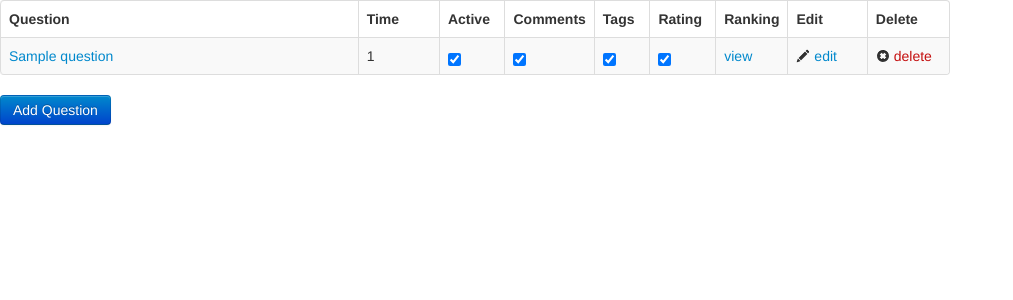
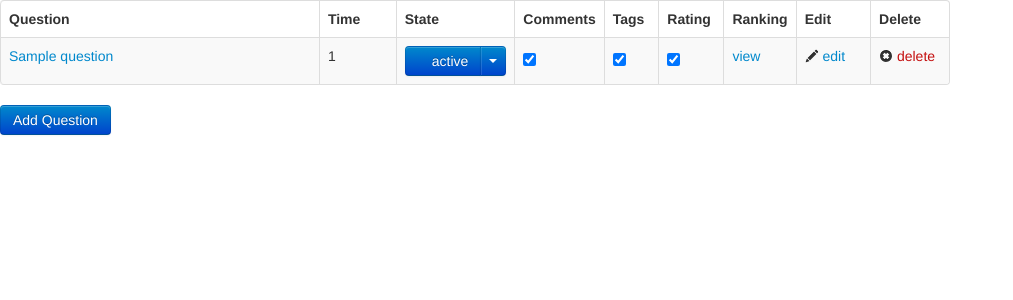
Before and after one commit to matthijsbos/SWE_2013_Groep2, a Flask app: template templates/question_list.html in a window 1280 px wide. Shown: the top 300 px of the page, without its empty margins (0-1013 px from the left). Run offline with Flask 2, Linux system fonts and the light colour scheme; the visitor is signed in with stand-in values (Sample User, id 1); tables that the repository leaves empty hold one stand-in row (values such as "Sample post"); the template is opened without the code that fills it: most values are stand-ins (such as "Sample title", 1, 10 or a date in 2020); data that the repository does not hold is empty.

Commit message:
changes on question list page

```diff
--- a/controllers/question.py
+++ b/controllers/question.py
@@ -11,58 +11,53 @@ from controllers.scheduler import Scheduler
 class QuestionController():
     # TODO: remove toggle_question, fix availability
     @staticmethod
-    def toggle_question(q_id, type):
-        '''toggles a question between answerable and not answerable'''
+    def toggle_options(args):
         if g.lti.is_instructor():
-            active = QuestionController.availability({'id':q_id,'type':type})
-            return json.dumps({"toggle":active, "check": True})
+            try:
+                type = args['type']
+            except KeyError:
+                return
+
+            question = Question.by_id(args['id'])
+            if question is None:
+                return
+
+            if not g.lti.is_instructor() and type != 'reviewable':
+                return
+
+            rv = None
+            if type == 'Answerable':
+                rv = question.answerable = not question.answerable
+                question.activate_time = datetime.now()
+                question.reviewable = question.archived = False
+                question.state = 'Answerable'
+
+            elif type == 'Reviewable':
+                if not question.reviewable:
+                    Scheduler(args['id'])
+                    question.reviewable = True
+                rv = question.reviewable
+                question.answerable = question.archived = False
+                question.state = 'Reviewable'
+
+            elif type == 'Archived':
+                rv = question.archived = not question.archived
+                question.answerable = question.reviewable = False
+                question.state = 'Archived'
+
+            elif type == 'comments':
+                rv = question.comment = not question.comment
+
+            elif type == 'tags':
+                rv = question.tags = not question.tags
+
+            elif type == 'rating':
+                rv = question.rating = not question.rating
+
+            session.commit()
+            return json.dumps({"toggle": rv, "check": True})
         else:
-          return json.dumps({"toggle": True, "check": False})
-
-    @staticmethod
-    def availability(args):
-        """
-        Handles availability via the question_list form
-        """
-        try:
-            type = args['type']
-        except KeyError:
-            return
-
-        question = Question.by_id(args['id'])
-        if question is None:
-            return
-
-        if not g.lti.is_instructor() and type != 'reviewable':
-            return
-
-        rv = None
-        if type == 'answerable':
-            rv = question.answerable = not question.answerable
-            question.activate_time = datetime.now()
-
-        elif type == 'reviewable':
-            if not question.reviewable:
-                Scheduler(args['id'])
-                question.reviewable = True
-            rv = question.reviewable
-
-
-        elif type == 'archived':
-            rv = question.archived = not question.archived
-
-        elif type == 'comments':
-            rv = question.comment = not question.comment
-
-        elif type == 'tags':
-            rv = question.tags = not question.tags
-
-        elif type == 'rating':
-            rv = question.rating = not question.rating
-
-        session.commit()
-
-        return rv
+            return json.dumps({"toggle": True, "check": False})
 
     @staticmethod
     def edit_question(q_id, question, time):
--- a/flaskapplication.py
+++ b/flaskapplication.py
@@ -69,20 +69,12 @@ def edit_question():
                                   request.args['text'],
                                   request.args['time'])
 
-# this route is called to toggle a question's availability
 
-
-@app.route("/toggle_question", methods=['GET', 'POST'])
-def toggle_question():
-    return Question.toggle_question(request.args['id'], request.args['field'])
-
-@app.route("/questionavailability", methods=['GET', 'POST'])
-def questionavailability():
-    return Question.availability(request.args)
+@app.route("/togglequestion", methods=['GET', 'POST'])
+def toggle_options():
+    return Question.toggle_options(request.args)
 
 # this route is used to ask a question to students
-
-
 @app.route("/question", methods=['GET', 'POST'])
 def ask_question():
     if g.lti.is_instructor() == False:
@@ -92,8 +84,6 @@ def ask_question():
 
 # this route is used for the feedback from inserting the question into the
 # database, it also inserts the question into the database
-
-
 @app.route("/handle_question", methods=['POST'])
 def handle_question():
     try:
--- a/models/question.py
+++ b/models/question.py
@@ -17,6 +17,7 @@ class Question(Base, BaseEntity):
     _answerable = Column(Boolean)
     _reviewable = Column(Boolean)
     _archived = Column(Boolean)
+    state = Column(String)
     time = Column(Integer)
     activate_time = Column(DateTime,nullable=True)
 
@@ -29,12 +30,14 @@ class Question(Base, BaseEntity):
         self.course_id = course_id
         self.question = question
 
+        self.state = 'States'
         self.comment = comment
         self.tags = tags
         self.rating = rating
 
         if(answerable):
             self.activate_time = datetime.now()
+            self.state = 'Answerable'
         else:
             self.activate_time = None
 
--- a/templates/question_list.html
+++ b/templates/question_list.html
@@ -4,7 +4,7 @@
 <script language="javascript" type="text/javascript">
     var stdlimit = 10;
     var currPage = 1;
-    var editing = 0;
+    var edit_count = 0;
 
     $(document).ready(function() {
         refresh_table(0,stdlimit);
@@ -45,10 +45,10 @@
         var time_field = $('<input type="number" size="3" maxlength="3" placeholder="sec">').val(time);
 
         var editelem = $('#sedit_'+id);
-        editing++;
+        edit_count++;
 
         editelem.click(function(){
-            editing--;
+            edit_count--;
             $('#edit_'+id).show();
             $('#sedit_'+id).hide();
 
@@ -104,15 +104,15 @@
         });
     }
 
-    function toggle_question(id, field){
-        $.getJSON("/toggle_question",{id:id, field:field},
+    function toggle_review_options(id, type){
+        $.getJSON("/togglequestion",{id:id, type:type},
         function(data){
             if(data.check){
                 if(!data.toggle){
-                    $('input[name='+field+''+id+']').attr('checked', false);
+                    $('input[name='+type+''+id+']').attr('checked', false);
                 }
                 else{
-                    $('input[name='+field+''+id+']').attr('checked', true);
+                    $('input[name='+type+''+id+']').attr('checked', true);
                 }
             }
             else{
@@ -121,25 +121,35 @@
         });
     }
 
-  function availability(id, type){
+    function toggle_state(id, type){
     answerable = "False"
     reviewable = "False"
     archived = "False"
-    $.getJSON("/questionavailability",{id:id, type:type},
+    $.getJSON("/togglequestion",{id:id, type:type},
     function(data){
       if(data.check){
-        if(data.answerable){
-          answerable="True"
+        if(type == "Answerable"){
+          alert("HEY");
+          answerable="True";
+          $('#q'+id+'_drop1').hide();
+          $('#q'+id+'_drop2').show();
+          $('#q'+id+'_drop3').show();
+          alert("HEY");
         }
-        if(data.reviewable){
-          reviewable="True"
+        if(type == "Reviewable"){
+          reviewable="True";
+          $('#q'+id+'_drop2').hide();
+          $('#q'+id+'_drop1').show();
+          $('#q'+id+'_drop3').show();
+          alert("HEY");
         }
-        if(data.archived){
-          archived="True"
+        if(type == "Archived"){
+          archived="True";
+          $('#q'+id+'_drop3').hide();
+          $('#q'+id+'_drop1').show();
+          $('#q'+id+'_drop2').show();
         }
-        $('#answerable_'+id).html(answerable);
-        $('#reviewable_'+id).html(reviewable);
-        $('#archived_'+id).html(archived);
+        $('#state'+id).html(type);
       }
       else{
         $('#error').html("Error while togging question question.");
@@ -150,17 +160,22 @@
     function add_question(){
         $('#addQ').hide()
         $('#cancelQ').show()
+
         $('#qList tr:last').after(
         '<tr>\
             <td class="question-field"><input id="qtext" type="text" class="input-block-level" name="question" placeholder="your question"></td> \
             <td class="time-field"><input id="qtime" type="number" name="time" size="3" maxlength="3" placeholder="sec"></td> \
-                        <td><input id="qact" type="checkbox" name="active"></td> \
+            <td><label class="checkbox"><input id="qact" type="checkbox" name="active">Answerable</label></td> \
             <td><input id="qcomm" type="checkbox" name="comment" checked></td> \
             <td><input id="qtag" type="checkbox" name="tags" checked></td> \
             <td><input id="qrat" type="checkbox" name="rating" checked></td> \
             <td colspan=2><input id="save_question" type="submit" onclick=save_question() class="btn btn-block btn-primary" value="Add Question"></td>\
         </tr>');
         $('#qtext').focus();
+
+        if (edit_count > 0) {
+            alert("You have "+edit_count+" open edits, that still need to be submitted.");
+        }
     }
 
     function cancel_question(){
--- a/templates/question_list_tbl.html
+++ b/templates/question_list_tbl.html
@@ -18,7 +18,7 @@
                 <!--<th>id</th>-->
                 <th>Question</th>
                 <th>Time</th>
-                <th>Active</th>
+                <th>State</th>
                 <th>Comments</th>
                 <th>Tags</th>
                 <th>Rating</th>
@@ -33,10 +33,19 @@
                 <a href="/filteranswers/{{question.id}}" class="blue">{{question.question}}</a>
             </td>
             <td class="time-field" id="time_{{question.id}}">{{question.time}}</td>
-            <td class="available-field" id="available_{{question.id}}"><input type="checkbox" name="answerable{{question.id}}" onclick="toggle_question({{question.id}}, 'answerable')" {% if question.answerable %}checked{% endif %}></td>
-            <td class="comment-field" id="comments_{{question.id}}"><input type="checkbox" name="comments{{question.id}}" onclick="toggle_question({{question.id}}, 'comments')" {% if question.comment %}checked{% endif %}></td>
-            <td class="tags-field" id="tags_{{question.id}}"><input type="checkbox" name="tags{{question.id}}" onclick="toggle_question({{question.id}}, 'tags')" {% if question.tags %}checked{% endif %}></td>
-            <td class="rating-field" id="rating_{{question.id}}"><input type="checkbox" name="rating{{question.id}}" onclick="toggle_question({{question.id}}, 'rating')" {% if question.rating %}checked{% endif %}></td>
+            <td class="state-field" id="available_{{question.id}}">
+                <div class="btn-group">
+                    <a id ="state{{question.id}}" class="btn btn-primary" href="#"><i class="icon-white"></i>{{question.state}}</a>
+                    <a class="btn btn-primary dropdown-toggle" data-toggle="dropdown" href="#"><span class="caret"></span></a>
+                    <ul class="dropdown-menu">
+                        <li {% if question.answerable %}style="display:none"{% endif %} id="q{{question.id}}_drop1"><a href="#" onclick="toggle_state({{question.id}}, 'Answerable')">Answerable</a></li>
+                        <li {% if question.reviewable %}style="display:none"{% endif %} id="q{{question.id}}_drop2"><a href="#" onclick="toggle_state({{question.id}}, 'Reviewable')">Reviewable</a></li>
+                        <li {% if question.archived %}style="display:none"{% endif %} id="q{{question.id}}_drop3"><a href="#" onclick="toggle_state({{question.id}}, 'Archived')">Archived</a></li>
+                    </ul>
+            </td>
+            <td class="comment-field" id="comments_{{question.id}}"><input type="checkbox" name="comments{{question.id}}" onclick="toggle_review_options({{question.id}}, 'comments')" {% if question.comment %}checked{% endif %}></td>
+            <td class="tags-field" id="tags_{{question.id}}"><input type="checkbox" name="tags{{question.id}}" onclick="toggle_review_options({{question.id}}, 'tags')" {% if question.tags %}checked{% endif %}></td>
+            <td class="rating-field" id="rating_{{question.id}}"><input type="checkbox" name="rating{{question.id}}" onclick="toggle_review_options({{question.id}}, 'rating')" {% if question.rating %}checked{% endif %}></td>
 			<td class="rankscore-field" id="rr_{{question.id}}">
                 <a href="/rankresults?questionid={{question.id}}" class="blue">view</a>
 			</td>
@@ -62,5 +71,5 @@
         {% endfor %}
     </table>
 <input type="submit"id="addQ" value="Add Question" class="btn-primary btn" onclick=add_question() ></button>
-<input style="display:none" type="submit"id="cancelQ" value="Cancel" class="btn-primary btn" onclick=cancel_question() ></button>
+<input style="display:none" type="submit"id="cancelQ" value="Cancel" class="btn" onclick=cancel_question() ></button>
 <div id="paginationbottom"/>
```
Lines whose indentation alone changed are shown as unchanged.
